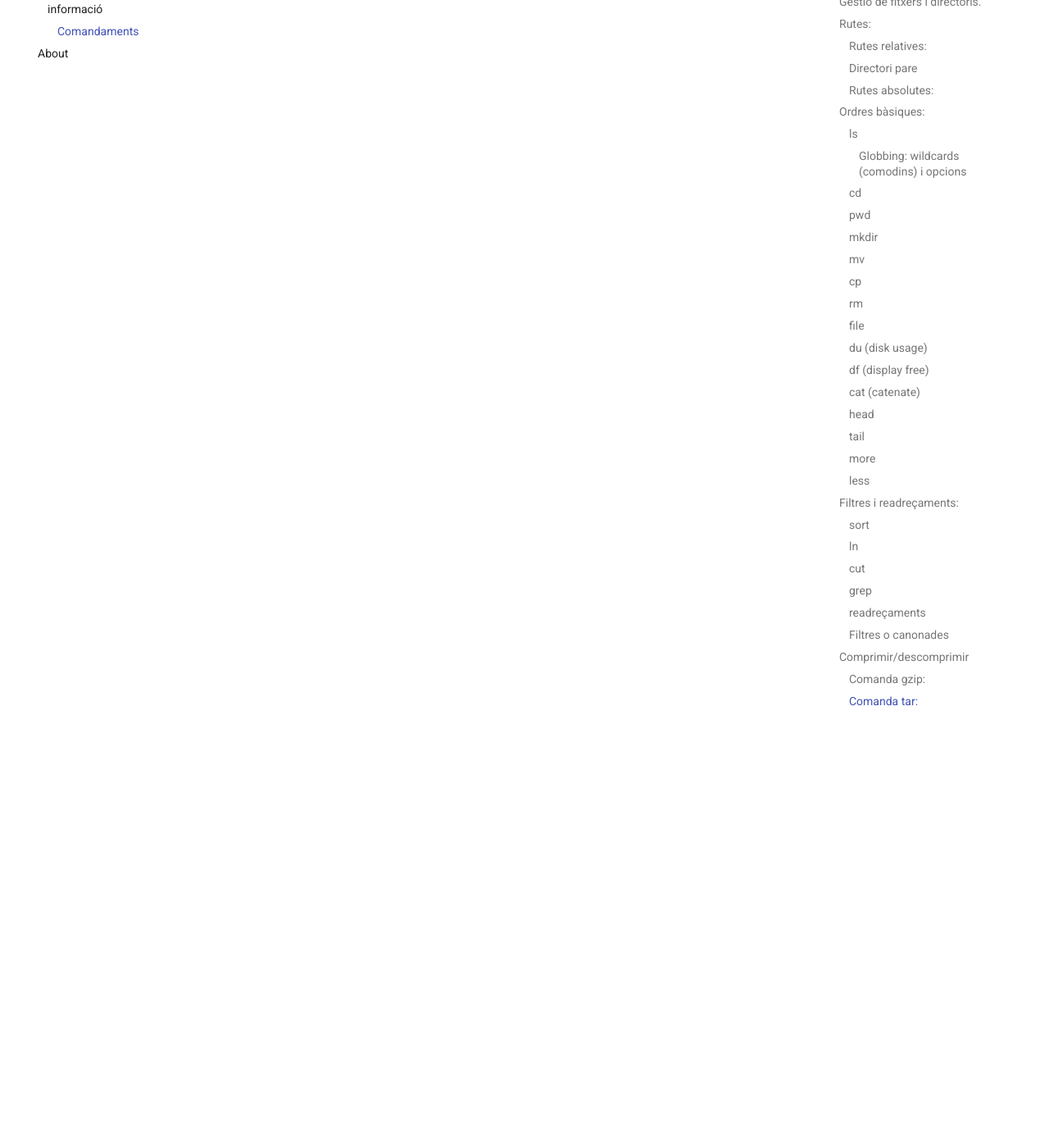
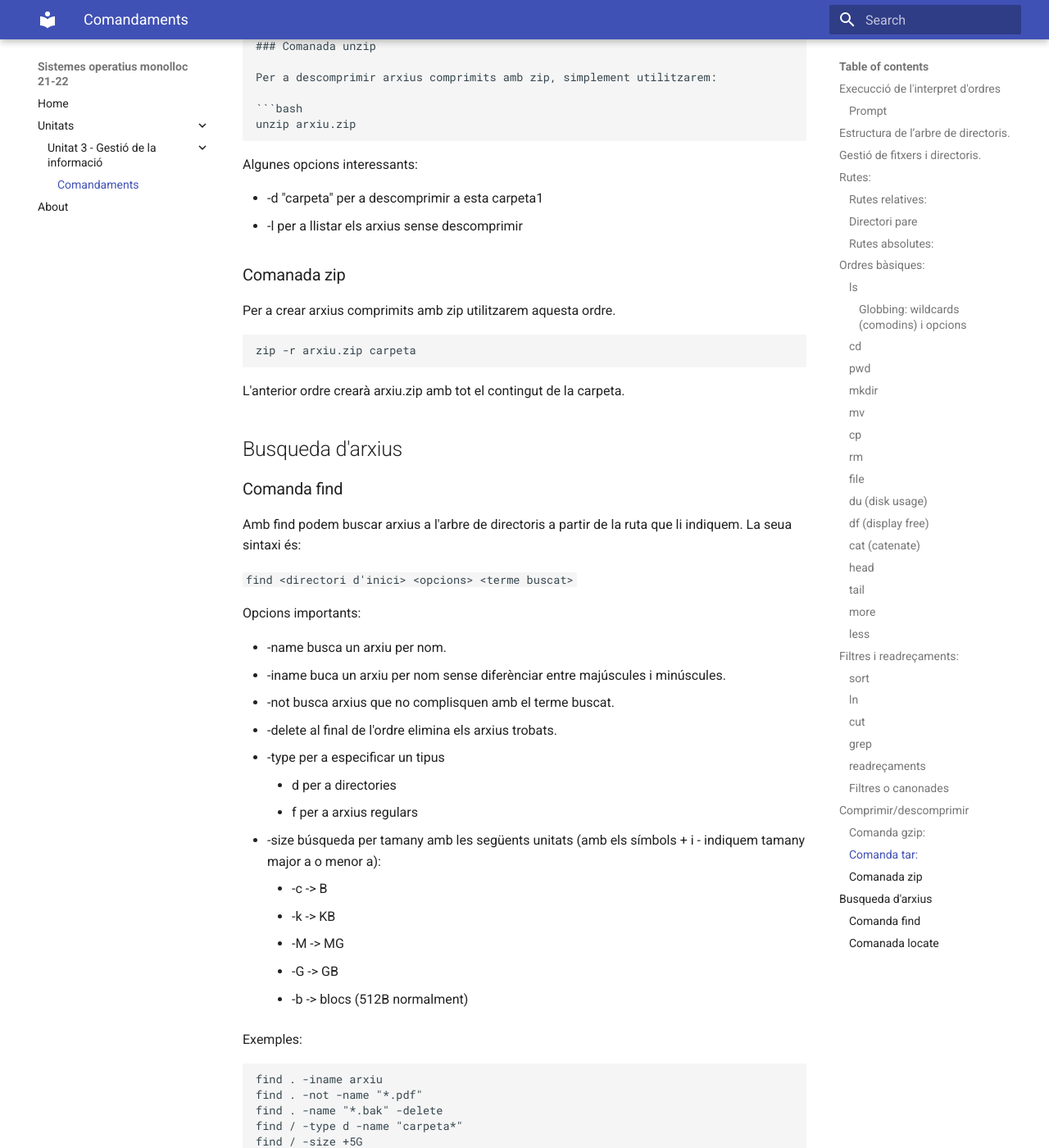
Before and after one commit to fpieseljust/som21-22, an MkDocs documentation site: the page built from md/unitats/ud3-info/comandaments.md, in a window 1280 px wide and 1400 px high, scrolled down 11841 px. Shown: the whole window at 82% size. Built offline with MkDocs 1.6.1 and Material for MkDocs 9.7.7, drawn with Linux system fonts in a browser that asks for light colours; some of the changed text lies outside the part shown.

Commit message:
find i locate afegit

````diff
--- a/docs/sitemap.xml
+++ b/docs/sitemap.xml
@@ -2,17 +2,17 @@
 <urlset xmlns="http://www.sitemaps.org/schemas/sitemap/0.9">
     <url>
          <loc>https://fpieseljust.github.io/som21-22/</loc>
-         <lastmod>2021-12-17</lastmod>
+         <lastmod>2022-02-04</lastmod>
          <changefreq>daily</changefreq>
     </url>
     <url>
          <loc>https://fpieseljust.github.io/som21-22/about/</loc>
-         <lastmod>2021-12-17</lastmod>
+         <lastmod>2022-02-04</lastmod>
          <changefreq>daily</changefreq>
     </url>
     <url>
          <loc>https://fpieseljust.github.io/som21-22/unitats/ud3-info/comandaments/</loc>
-         <lastmod>2021-12-17</lastmod>
+         <lastmod>2022-02-04</lastmod>
          <changefreq>daily</changefreq>
     </url>
 </urlset>
--- a/md/unitats/ud3-info/comandaments.md
+++ b/md/unitats/ud3-info/comandaments.md
@@ -97,11 +97,13 @@ Sintaxi:
 ```
 
 Algunes opcions:
+
 * -l: mostra la sortida en format llarg.
 * -R: llista recursivament un directori.
 * -a: llista més els fitxers ocults.
   > Recordeu que els arxius ocults comencen per punt.
-* -h: mostra la mida dels fitxers en forma més llegible (Ex .: 16M, 4k, etc.) -i: mostra l'identificador de l'i-node associat a cada element.
+* -h: mostra la mida dels fitxers en forma més llegible (Ex .: 16M, 4k, etc.)
+* -i: mostra l'identificador de l'i-node associat a cada element.
 
 #### *Globbing*: *wildcards* (comodins) i opcions
 
@@ -416,3 +418,75 @@ Per comptant, la comanda ens quedaria així:
 ```
 tar -cjvf imagenes.tar.bz2  *.jpeg
 ```
+
+### Comanada unzip
+
+Per a descomprimir arxius comprimits amb zip, simplement utilitzarem:
+
+```bash
+unzip arxiu.zip
+```
+
+Algunes opcions interessants:
+
+- -d "carpeta" per a descomprimir a esta carpeta1
+- -l per a llistar els arxius sense descomprimir
+
+### Comanada zip
+
+Per a crear arxius comprimits amb zip utilitzarem aquesta ordre.
+
+```bash
+zip -r arxiu.zip carpeta
+```
+
+L'anterior ordre crearà arxiu.zip amb tot el contingut de la carpeta.
+
+## Busqueda d'arxius
+
+### Comanda find
+
+Amb find podem buscar arxius a l'arbre de directoris a partir de la ruta que li indiquem. La seua sintaxi és:
+
+`find <directori d'inici> <opcions> <terme buscat>`
+
+Opcions importants:
+
+- -name busca un arxiu per nom.
+- -iname buca un arxiu per nom sense diferènciar entre majúscules i minúscules.
+- -not busca arxius que no complisquen amb el terme buscat.
+- -delete al final de l'ordre elimina els arxius trobats.
+- -type per a especificar un tipus
+    - d per a directories
+    - f per a arxius regulars
+- -size búsqueda per tamany amb les següents unitats (amb els símbols + i - indiquem tamany major a o menor a):
+    - -c -> B
+    - -k -> KB
+    - -M -> MG
+    - -G -> GB
+    - -b -> blocs (512B normalment)
+
+Exemples:
+```bash
+find . -iname arxiu
+find . -not -name "*.pdf"
+find . -name "*.bak" -delete
+find / -type d -name "carpeta*"
+find / -size +5G
+```
+
+### Comanada locate
+
+Amb esta comanda també podem buscar arxius a la base de dades de Linux. Però en algunes distribucions no ve instal·lat per defecte:
+
+`locate <opcions> <terme buscat>`
+
+Opcions importants:
+- -i per a no distinguir entre majúscules i minúscules
+- -q per a desactivar errors
+
+Exemples:
+
+```bash
+locate -iq Arxiu
+```
````
Also changed, not shown: docs/search/search_index.json (+1 -1 lines), docs/unitats/ud3-info/comandaments/index.html (+137 -9 lines), 1 other file.
